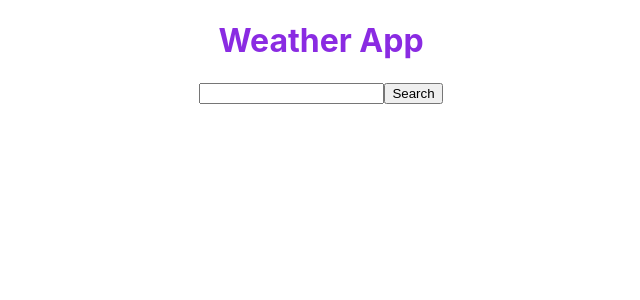
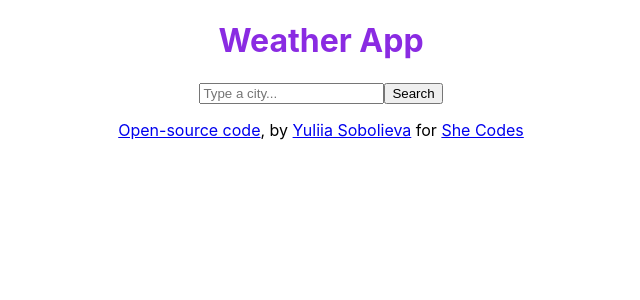
Before and after one commit to YuliiaSobolieva/weather-react-app, a React (Create React App) app: page / in a window 1280 px wide. Shown: the top 300 px of the page, without its empty margins (319-959 px from the left). Built offline with nearby package versions, Linux system fonts and the light colour scheme.

Commit message:
Git Hub link added

```diff
--- a/src/App.js
+++ b/src/App.js
@@ -32,7 +32,7 @@ function App() {
     <div className="Forecast">
       <h1>Weather App</h1>
       <form onSubmit={searchingCity}>
-        <input type="search" onChange={newCity} />
+        <input type="search" placeholder="Type a city..." onChange={newCity} />
         <input type="submit" value="Search" />
       </form>
       {forecast ? (
@@ -49,6 +49,22 @@ function App() {
           />
         </div>
       ) : null}
+      <p>
+        <a
+          href="https://github.com/YuliiaSobolieva/weather-react-app"
+          target="_blank"
+        >
+          Open-source code
+        </a>
+        , by{" "}
+        <a href="https://github.com/YuliiaSobolieva" target="_blank">
+          Yuliia Sobolieva
+        </a>{" "}
+        for{" "}
+        <a href="https://www.shecodes.io/" target="_blank">
+          She Codes
+        </a>
+      </p>
     </div>
   );
 }
```
